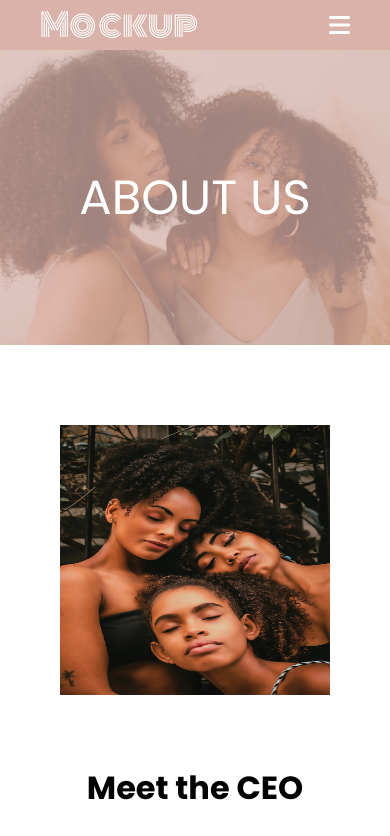
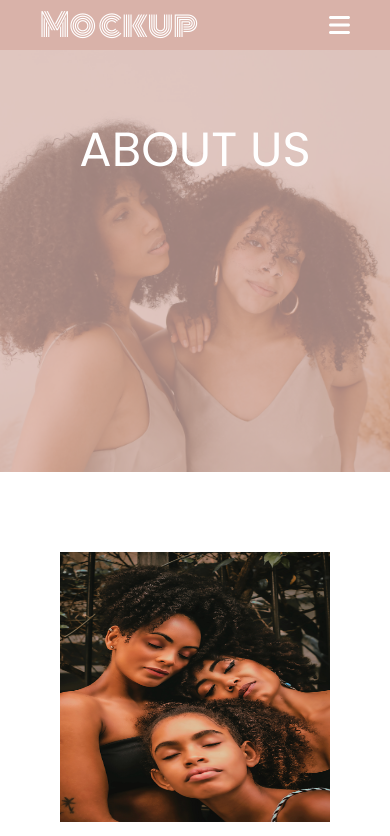
Before and after one commit to tsb314/ecommerce, a Next.js app: page /about in a window 390 px wide. Shown: the top 836 px of the page. Built offline with nearby package versions, Linux system fonts and the light colour scheme.

Commit message:
testing resposive banner images again

```diff
--- a/styles/About.module.css
+++ b/styles/About.module.css
@@ -3,15 +3,15 @@
     height: 250vh;
 }
 .bannerContainer{
-    display: flex;
+    /* display: flex;
     justify-content: center;
-    align-items: center;
+    align-items: center; */
     width: 100%;
     height: 35vh;
     background-image: url(/imgs/curlyhair-models-standing.jpg);
     background-repeat: no-repeat;
     background-size: cover;
-    background-position: 50% 55%;
+    background-position: center center;/*50% 55%;*/
     background-attachment: fixed;
     position: relative;
     z-index: -2;
@@ -28,6 +28,8 @@
 
 .bannerText{
     text-transform: uppercase;
+    text-align: center;
+    padding: 4rem 0rem;
     font-size: 5rem;
     color: #ffffff;
     z-index: 2;
@@ -75,9 +77,9 @@
     .container{
         height: 350vh;
     }
-    /* .bannerContainer{
-        background-position: 50% 110%;
-    } */
+     .bannerContainer{
+        height: 50vh;
+    }
     .bannerText{
         font-size: 3rem;
     }
```
